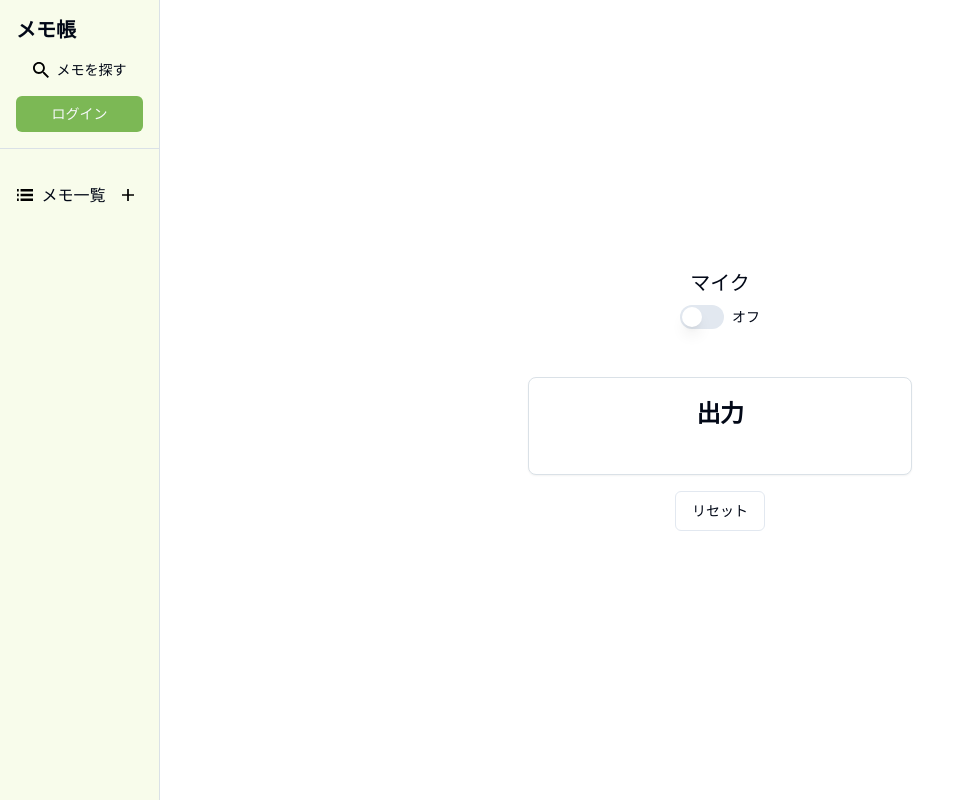
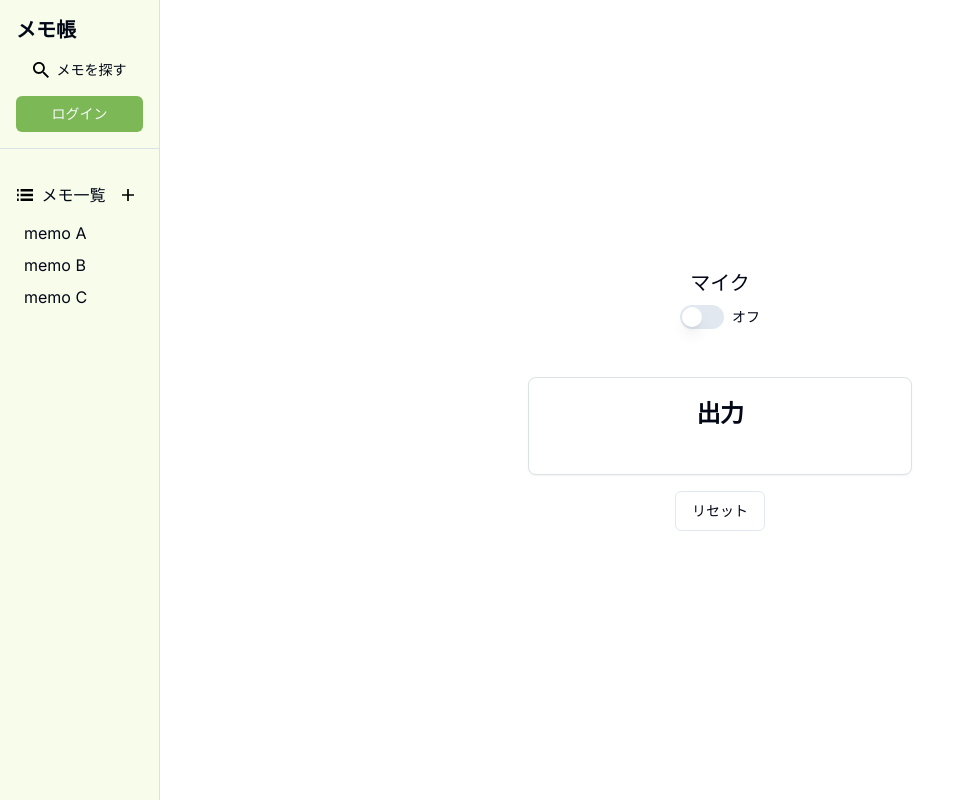
Before and after one commit to akito-10/speak-memo, a Next.js app: page / in a window 1280 px wide. Shown: the whole page, without its empty margins (0-959 px from the left). Built offline with nearby package versions, Linux system fonts and the light colour scheme.

Commit message:
create menubar

```diff
--- a/src/app/layout.tsx
+++ b/src/app/layout.tsx
@@ -16,7 +16,7 @@ export default function RootLayout({
   children: React.ReactNode;
 }) {
   return (
-    <html lang="en">
+    <html lang="ja">
       <body className={`${inter.className} flex`}>
         <Menubar />
         {children}
--- a/src/components/ui/menubar/menubar.tsx
+++ b/src/components/ui/menubar/menubar.tsx
@@ -1,9 +1,19 @@
+"use client";
+
 import { ListIcon } from "@/components/assets/list";
 import { PlusIcon } from "@/components/assets/plus";
 import { SearchIcon } from "@/components/assets/search";
 import { Button } from "@/components/shadcn/ui/button";
+import Link from "next/link";
+import { FC } from "react";
+import { useSearchParams } from "next/navigation";
 
-export const Menubar = () => {
+export const Menubar: FC = () => {
+  const searchParams = useSearchParams();
+  const selectedMemoId = searchParams.get("memoId")
+    ? Number(searchParams.get("memoId"))
+    : undefined;
+
   return (
     <header className="w-40 h-screen border-r bg-bgMain">
       <div className=" border-b p-4 flex flex-col gap-4">
@@ -21,7 +31,25 @@ export const Menubar = () => {
           <PlusIcon />
         </Button>
       </h3>
-      <ul></ul>
+      <ul className="mt-2 flex flex-col">
+        {[
+          { id: 1, title: "memo A" },
+          { id: 2, title: "memo B" },
+          { id: 3, title: "memo C" },
+        ].map((memo) => (
+          <li key={memo.id}>
+            <Link
+              className="py-1 px-6 w-full h-full rounded-none justify-start block hover:bg-accent"
+              href={`/?memoId=${memo.id}`}
+              style={{
+                color: selectedMemoId === memo.id ? "#7cb855" : "inherit",
+              }}
+            >
+              {memo.title}
+            </Link>
+          </li>
+        ))}
+      </ul>
     </header>
   );
 };
```
